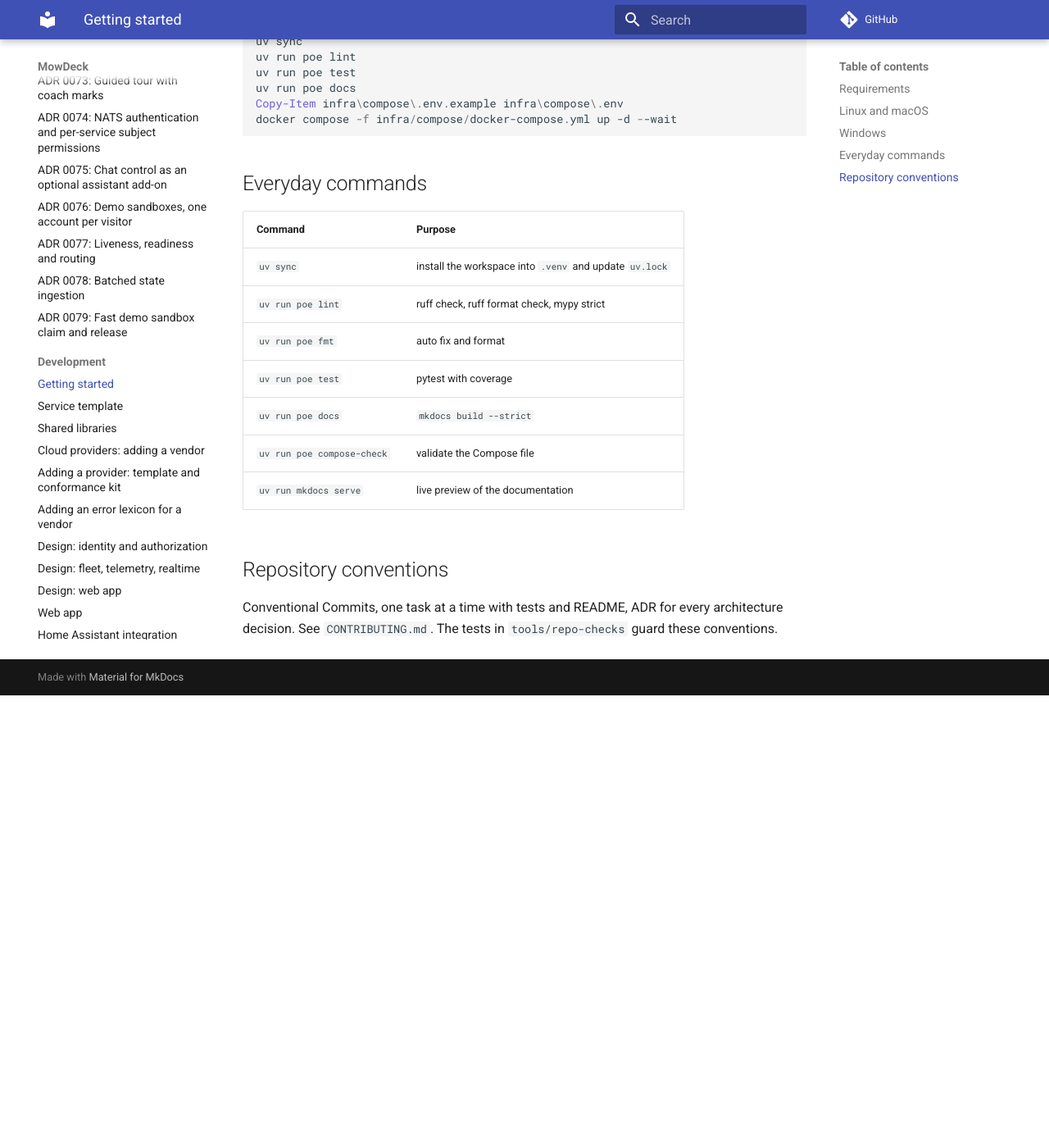
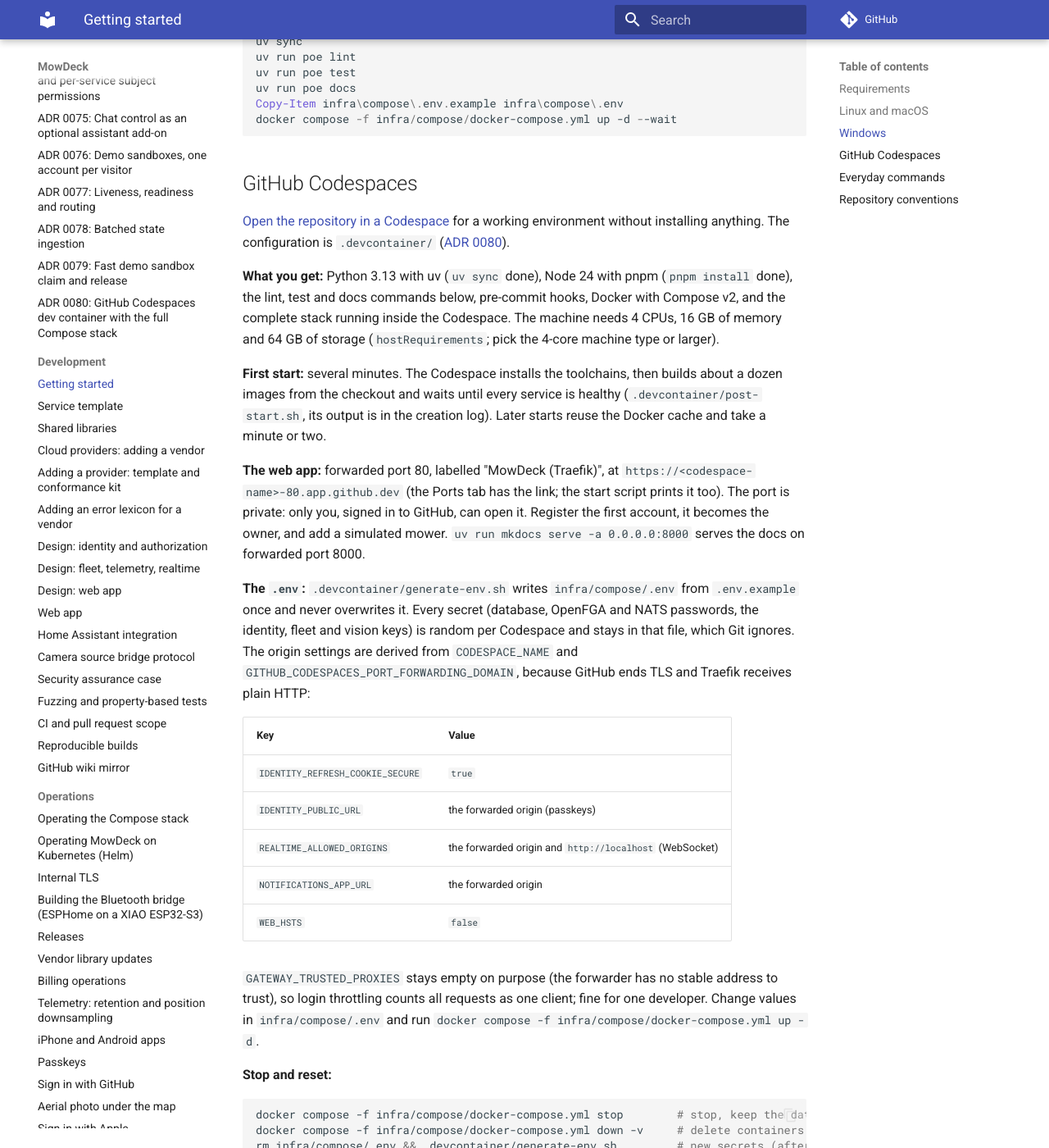
Before and after one commit to lukislp/mowdeck, an MkDocs documentation site: the page built from docs/dev/getting-started.md, in a window 1280 px wide and 1400 px high, scrolled down 723 px. Shown: the whole window at 82% size. Built offline with MkDocs 1.6.1 and Material for MkDocs 9.7.7, drawn with Linux system fonts in a browser that asks for light colours; comment, search, counter and statistics services are not loaded; before the commit the page ends 1571 px from its top, so only the background shows below that; some of the changed text lies outside the part shown.

Commit message:
feat: GitHub Codespaces dev container with the full Compose stack
Adds .devcontainer (Python 3.13, Node 24, uv, pnpm, Docker-in-Docker) that installs the toolchains, writes a per-Codespace .env with random secrets and the forwarded origin, and starts the Compose stack on every start. Documents it in the getting-started guide and ADR 0080.

Signed-off-by: lkoerber <155678024+lukislp@users.noreply.github.com>

````diff
--- /dev/null
+++ b/docs/adr/0080-codespaces-dev-container.md
@@ -0,0 +1,43 @@
+# ADR 0080: GitHub Codespaces dev container with the full Compose stack
+
+## Status
+
+Accepted (2026-11-07).
+
+## Context
+
+A contributor needs Python 3.13, uv, Node 24, pnpm, Docker with Compose v2 and the docs toolchain, plus a stack that is running before they can try a change. Getting that on a fresh machine takes an afternoon. GitHub Codespaces can provide it in a browser tab, if the Compose stack runs inside the Codespace and its web app is reached through GitHub's port forwarding.
+
+The forwarder changes what the stack sees. A Codespace's port 80 is published as `https://$CODESPACE_NAME-80.$GITHUB_CODESPACES_PORT_FORWARDING_DOMAIN`. TLS ends at the forwarder; Traefik receives plain HTTP, with a forwarder address as the TCP peer. Several settings depend on the public origin: the refresh cookie's `Secure` flag, the realtime WebSocket's origin check, the passkey host name, links in notifications, and HSTS.
+
+## Decision
+
+One configuration, `.devcontainer/`, no variants:
+
+- The base image `mcr.microsoft.com/devcontainers/python:1-3.13-bookworm` with the Dev Container features for Node (pinned to `.node-version`), Docker-in-Docker and the GitHub CLI. uv is installed at the version of `UV_IMAGE` in `infra/compose/.env.example`, pnpm through Corepack at the version of `package.json` (`packageManager`), so the Codespace and the stack's images agree.
+- `hostRequirements` of 4 CPUs, 16 GB of memory and 64 GB of storage, because the stack builds about a dozen images from the checkout.
+- `postCreateCommand` (`post-create.sh`) installs the toolchains and the dependencies and writes `infra/compose/.env` once; `postStartCommand` (`post-start.sh`) runs `docker compose up -d --build --wait` on every start, which is idempotent and quick when the Docker cache is warm.
+- `generate-env.sh` writes the `.env` from `.env.example` and never overwrites an existing one. Every secret (the PostgreSQL passwords, the OpenFGA key, the NATS passwords through `nats-passwords.sh`, the identity, fleet and vision keys) is random and per Codespace. Nothing secret is committed; `.env` is git-ignored.
+- The values derived from the public origin `https://$CODESPACE_NAME-80.$GITHUB_CODESPACES_PORT_FORWARDING_DOMAIN`:
+
+  | Key | Value | Why |
+  | --- | --- | --- |
+  | `IDENTITY_REFRESH_COOKIE_SECURE` | `true` | The browser talks HTTPS to the forwarder, so the refresh cookie gets the `Secure` flag as in any HTTPS installation. |
+  | `REALTIME_ALLOWED_ORIGINS` | the origin and `http://localhost` | The browser sends the forwarded origin on the WebSocket; the default `http://localhost` would refuse it. |
+  | `IDENTITY_PUBLIC_URL` | the origin | Passkeys are bound to this host name and need HTTPS. |
+  | `NOTIFICATIONS_APP_URL` | the origin | Links in notifications. |
+  | `WEB_HSTS` | `false` | The host name disappears with the Codespace, so the browser should not pin it for a year. |
+
+- `GATEWAY_TRUSTED_PROXIES` and `GATEWAY_CLIENT_IP_DEPTH` stay empty. Traefik then replaces `X-Forwarded-*` with its own view of the connection. The forwarder's address is not a documented, stable range, so naming it would be a guess, and trusting a wide range would let a client fake its address. The only consumer of `X-Forwarded-Proto` here is HSTS (off), plus the disabled billing service. The cost: every request appears to come from one address, so Identity's per-IP login throttling is one shared bucket. That is acceptable for a development environment with one user.
+- The Codespace's ports are private by default (GitHub authenticates every request to the forwarded URL); the setup does not make them public.
+
+Options considered: Docker Compose through the repository's own services only (no Compose stack), which would leave the web app without its backend; a Compose-based dev container with the stack as sibling containers, which needs the Docker socket of the host and is not available in Codespaces; a separate configuration for a lightweight Codespace without the stack, which doubles the maintenance for a machine size that is not enough for the web build anyway.
+
+## Consequences
+
+- "Open in Codespaces" gives a contributor a working checkout with the stack running and the web app open; the first start takes several minutes (toolchains, then the image builds), later starts are fast.
+- It needs a machine type with 4 CPUs and 16 GB; the free tier's smaller machines are refused by `hostRequirements`.
+- What a Codespace cannot do: the Bluetooth bridge, the Matter server (host networking and mDNS) and the other host-network profiles are not available; a mower is simulated or linked through its cloud.
+- Nothing else depends on the public origin: the web app and the APIs use relative URLs and the Host header they receive, and no service has a setting for the forwarder's address beyond the ones above.
+- Verification of the forwarded flow (registration, login, WebSocket) can only be done in a real Codespace; the CI of this repository checks the files, not a Codespace.
+- Follow-up: if the forwarder turns out to send a reliable `X-Forwarded-For`, trusting it with `GATEWAY_CLIENT_IP_DEPTH=1` would give per-client throttling.
--- a/docs/adr/README.md
+++ b/docs/adr/README.md
@@ -83,3 +83,4 @@ Every architecture decision is recorded as an ADR in a MADR-like format with the
 | [0077](0077-liveness-readiness-and-routing.md) | Liveness, readiness and routing | Accepted |
 | [0078](0078-batched-state-ingestion.md) | Batched state ingestion | Accepted |
 | [0079](0079-fast-sandbox-lifecycle.md) | Fast demo sandbox claim and release | Accepted |
+| [0080](0080-codespaces-dev-container.md) | GitHub Codespaces dev container with the full Compose stack | Accepted |
--- a/docs/dev/getting-started.md
+++ b/docs/dev/getting-started.md
@@ -33,6 +33,39 @@ Copy-Item infra\compose\.env.example infra\compose\.env
 docker compose -f infra/compose/docker-compose.yml up -d --wait
 ```
 
+## GitHub Codespaces
+
+[Open the repository in a Codespace](https://codespaces.new/lukislp/mowdeck?quickstart=1) for a working environment without installing anything. The configuration is `.devcontainer/` ([ADR 0080](../adr/0080-codespaces-dev-container.md)).
+
+**What you get:** Python 3.13 with uv (`uv sync` done), Node 24 with pnpm (`pnpm install` done), the lint, test and docs commands below, pre-commit hooks, Docker with Compose v2, and the complete stack running inside the Codespace. The machine needs 4 CPUs, 16 GB of memory and 64 GB of storage (`hostRequirements`; pick the 4-core machine type or larger).
+
+**First start:** several minutes. The Codespace installs the toolchains, then builds about a dozen images from the checkout and waits until every service is healthy (`.devcontainer/post-start.sh`, its output is in the creation log). Later starts reuse the Docker cache and take a minute or two.
+
+**The web app:** forwarded port 80, labelled "MowDeck (Traefik)", at `https://<codespace-name>-80.app.github.dev` (the Ports tab has the link; the start script prints it too). The port is private: only you, signed in to GitHub, can open it. Register the first account, it becomes the owner, and add a simulated mower. `uv run mkdocs serve -a 0.0.0.0:8000` serves the docs on forwarded port 8000.
+
+**The `.env`:** `.devcontainer/generate-env.sh` writes `infra/compose/.env` from `.env.example` once and never overwrites it. Every secret (database, OpenFGA and NATS passwords, the identity, fleet and vision keys) is random per Codespace and stays in that file, which Git ignores. The origin settings are derived from `CODESPACE_NAME` and `GITHUB_CODESPACES_PORT_FORWARDING_DOMAIN`, because GitHub ends TLS and Traefik receives plain HTTP:
+
+| Key | Value |
+| --- | --- |
+| `IDENTITY_REFRESH_COOKIE_SECURE` | `true` |
+| `IDENTITY_PUBLIC_URL` | the forwarded origin (passkeys) |
+| `REALTIME_ALLOWED_ORIGINS` | the forwarded origin and `http://localhost` (WebSocket) |
+| `NOTIFICATIONS_APP_URL` | the forwarded origin |
+| `WEB_HSTS` | `false` |
+
+`GATEWAY_TRUSTED_PROXIES` stays empty on purpose (the forwarder has no stable address to trust), so login throttling counts all requests as one client; fine for one developer. Change values in `infra/compose/.env` and run `docker compose -f infra/compose/docker-compose.yml up -d`.
+
+**Stop and reset:**
+
+```bash
+docker compose -f infra/compose/docker-compose.yml stop        # stop, keep the data
+docker compose -f infra/compose/docker-compose.yml down -v     # delete containers and data
+rm infra/compose/.env && .devcontainer/generate-env.sh         # new secrets (after down -v)
+.devcontainer/post-start.sh                                    # start again
+```
+
+**Limits:** no Bluetooth bridge, no Matter server and none of the host-network profiles (a Codespace has no access to your LAN, USB or mDNS); mowers are simulated or linked through the manufacturer's cloud. The Codespace stops after its idle timeout and the stack starts again with it.
+
 ## Everyday commands
 
 | Command | Purpose |
--- a/mkdocs.yml
+++ b/mkdocs.yml
@@ -126,6 +126,7 @@ nav:
       - adr/0077-liveness-readiness-and-routing.md
       - adr/0078-batched-state-ingestion.md
       - adr/0079-fast-sandbox-lifecycle.md
+      - adr/0080-codespaces-dev-container.md
   - Development:
       - dev/getting-started.md
       - dev/service-template.md
````
Also changed, not shown: README.md (+3 -0 lines), 4 other files.
